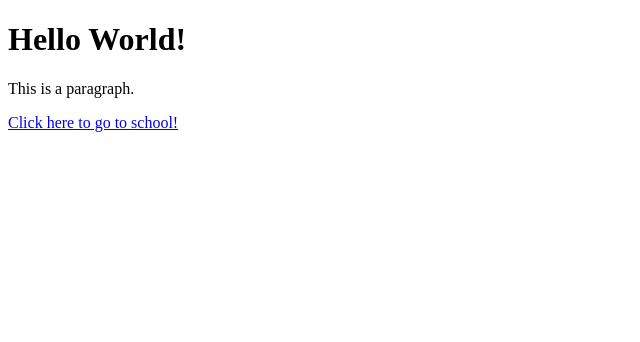
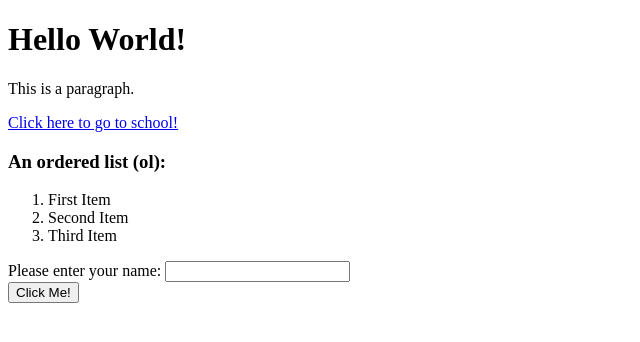
Before and after one commit to Btate712/Basic-Web-Page-Construction, a plain HTML site: page index.html in a window 1280 px wide. Shown: the whole page, without its empty margins (0-640 px from the left). Drawn offline with Linux system fonts and the light colour scheme.

Commit message:
completed html file

```diff
--- a/index.html
+++ b/index.html
@@ -5,10 +5,20 @@
 </head>
 <body>
 
-<h1>Hello World!</h1>
+<h1 id="hello" >Hello World!</h1>
 <p>This is a paragraph.</p>
 
 <a href="https://www.w3schools.com/">Click here to go to school!</a>
 
+<h3>An ordered list (ol):</h3>
+<ol>
+  <li>First Item</li>
+  <li>Second Item</li>
+  <li>Third Item</li>
+</ol>
+
+<label>Please enter your name: <input id="name" type="text" /></label>
+<br />
+<button onclick="buttonClicked()">Click Me!</button>
 </body>
 </html>
```
